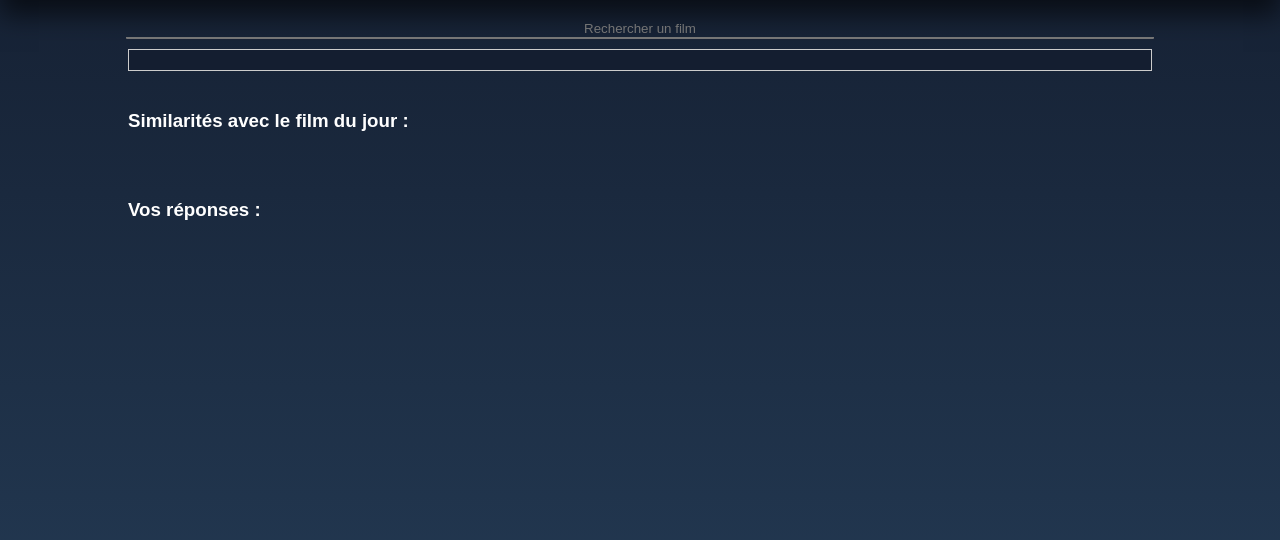
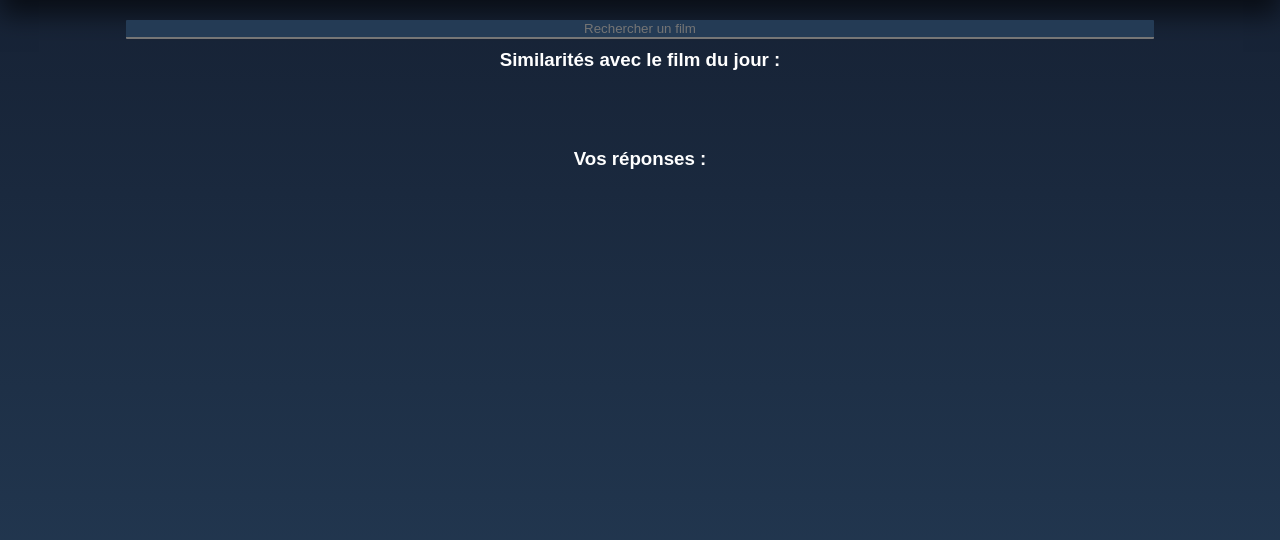
Before and after one commit to AlexHPGrall/WhatsDatFilm, a PHP site: page /game in a window 1280 px wide. Shown: the part 110-650 px from the top of the page. Run offline with PHP 8.4, Linux system fonts and the light colour scheme; the visitor is signed in with stand-in values (Sample User, id 1); data that the repository does not hold is empty.

Commit message:
fix du jeu

```diff
--- a/controllers/loginController.php
+++ b/controllers/loginController.php
@@ -66,7 +66,7 @@ class loginController {
             if (password_verify($password, $cred['userPassword'])) {
                 $user->readUser();
                 $_SESSION['userId'] = $user->getUserId();
-                header("Location: /Game/home");
+                header("Location: /game/home");
                 exit;
             }
             else {
@@ -113,7 +113,7 @@ class loginController {
             $user->readUser();
 
             $_SESSION['userId'] = $user->getUserId();
-            header("Location: /Game/home"); //à changer
+            header("Location: /game/home"); //à changer
             exit;
         }
 
--- a/views/game.php
+++ b/views/game.php
@@ -13,8 +13,9 @@
     <?php require 'header.php' ?>
 
     <main class="centeredMain">
-        <input type="text" id="searchInput" placeholder="Rechercher un film">
+        <input type="text" id="searchInput" placeholder="Rechercher un film" class="searchFilmInput">
         <div class="filmList"></div>
+        <div class="historyContainer">
             <div class="similarities-container">
                 <h3>Similarités avec le film du jour :</h3>
                 <div id="similarities"></div>
@@ -22,6 +23,7 @@
             <div class="history-container">
                 <h3>Vos réponses :</h3>
                 <div id="history"></div>
+            </div>
         </div>
     </main>
 
--- a/views/style/styles.css
+++ b/views/style/styles.css
@@ -245,6 +245,9 @@ th {
 .filmList {
     overflow-y: auto;
     width: 80%;
+    max-height: 60%;
+    position: absolute;
+    z-index: 1000;
 }
 
 .add-btn {
@@ -317,6 +320,10 @@ th {
 .similarities-container {
     overflow-x: auto;
     white-space: nowrap;
+    display: flex;
+    flex-direction: column;
+    justify-content: center;
+    align-items: center;
 }
 
 .similarity-item {
@@ -337,10 +344,15 @@ th {
 .history-container {
     overflow-x: auto;
     white-space: nowrap;
+    max-height: 100%;
+    display: flex;
+    flex-direction: column;
+    align-items: center;
+    justify-content: center;
 }
 
 .film-container {
-    display: flex;
+    /*display: flex;*/
     flex-wrap: wrap;
     gap: 20px;
     justify-content: center;
@@ -385,13 +397,17 @@ th {
 }
 .film-genres, .film-details, .film-production, .film-cast, .film-director {
     margin: 10px 0;
+    display: flex;
+    flex-direction: row;
+    align-items: center;
+    justify-content: center;
 }
 .genre-btn, .detail-btn, .actor-btn, .director-btn {
     display: flex; /* Use flexbox to stack picture and text vertically */
     flex-direction: column; /* Stack items vertically */
     align-items: center; /* Center items horizontally */
     justify-content: flex-start; /* Align items at the top */
-    width: 120px; /* Fixed width for each actor block */
+    width: fit-content; /* Fixed width for each actor block */
     text-align: center; /* Center align text */
     padding: 10px; /* Padding inside each block */
     box-sizing: border-box; /* Include padding in the element's total width and height */
@@ -412,7 +428,7 @@ th {
     white-space: nowrap; /* Prevent line breaks within the container */
     width: 90vw; /* Give it a visible width */
     margin: 20px auto; /* Center on the page */
-    border: 1px solid #ccc; /* Optional: Add border for visibility */
+    /*border: 1px solid #ccc; Optional: Add border for visibility */
 }
 .actor-btn img, .director-btn img {
     width: 50px;
@@ -453,34 +469,26 @@ th {
 }
 
 /* Constrain the height of content containers and handle overflow */
-.filmList, .similarities-container, .history-container {
-    max-height: 30vh; /* Adjust based on design requirements */
+.similarities-container, .history-container {
+    max-height: 80vh; /* Adjust based on design requirements */
     overflow-y: auto; /* Allow scrolling if content overflows */
     margin: 10px 0; /* Add spacing around these containers */
 }
 
 
-/* Constrain filmList to a specific height and allow internal scrolling */
-.filmList {
-    max-height: 30vh; /* Limit height to 30% of the viewport height */
-    overflow-y: auto; /* Enable internal scrolling within the film list */
-    border: 1px solid #ccc; /* Optional: Add border for visibility */
-    box-sizing: border-box; /* Include padding and border in the element's total width and height */
-    width: 80%; /* Same width as other sections */
-    margin: 10px auto; /* Center the filmList with auto margins */
-    padding: 10px; /* Add padding for better content spacing */
-    background-color: #141e30; /* Optional: Background color for visibility */
-    color: #fff; /* Ensure text color contrasts with the background */
-}
-
 /* General settings for similarities and history containers */
 .similarities-container, .history-container {
+    display: block;
     overflow: visible; /* Ensure these elements rely on the page for scrolling */
     margin-top: 20px; /* Space between sections */
     padding-bottom: 10px; /* Optional: Add padding for visual separation */
     height: auto; /* Allow natural expansion */
     width: 80%; /* Uniform width */
     margin: 10px auto; /* Center these elements with auto margins */
+    display: flex;
+    flex-direction: column;
+    align-items: center;
+    justify-content: center;
 }
 
 /* Ensure the main container handles the overall page layout */
@@ -522,12 +530,51 @@ footer {
 }
 
 /* Ensure the history-container does not overlap the footer */
-.history-container {
+/*.history-container {
+    /*display: block;
     padding-bottom: 60px; /* Add bottom padding to prevent overlap with footer */
-    box-sizing: border-box; /* Include padding and border in the element's total width and height */
-}
+    /*box-sizing: border-box; /* Include padding and border in the element's total width and height */
+/*}
 
 /* Optional: Add spacing between elements within similarities and history containers */
 .similarities-container div, .history-container div {
     margin-bottom: 10px; /* Add some space between individual items */
 }
+
+.historyContainer {
+    width: 100%;
+    height: 100%;
+    display: flex;
+    height: fit-content;
+    flex-direction: column;
+    justify-content: center;
+    align-items: center;
+}
+
+.displayAnswerContainer {
+    /*width: 80%;
+    max-height: 320px;*/
+    background-repeat: no-repeat;
+    background-size: cover;
+    max-width: 100%;
+    padding: 24px;
+    margin: 12px;
+}
+
+h2 {
+    max-width: 100%;
+    overflow-wrap: break-word;
+}
+
+.displayAnswerContainer2 {
+    display: flex;
+    flex-direction: row;
+    align-items: center;
+    justify-content: center;
+}
+
+.searchFilmInput {
+    position: absolute;
+    z-index: 1200;
+    background-color: #243b55;
+}
```
Also changed, not shown: views/js/localSearch.js (+42 -39 lines). Lines whose indentation alone changed are shown as unchanged.
